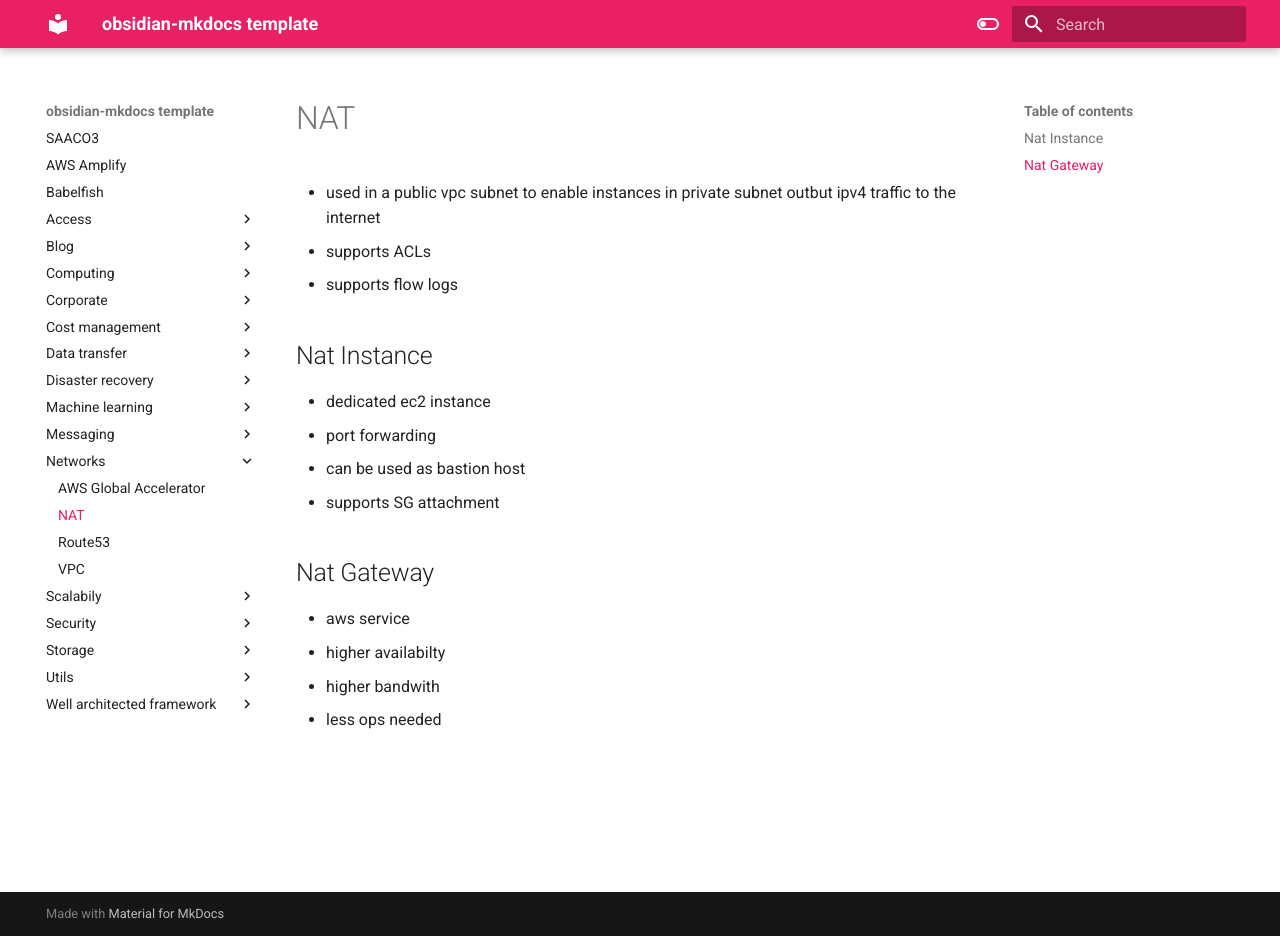
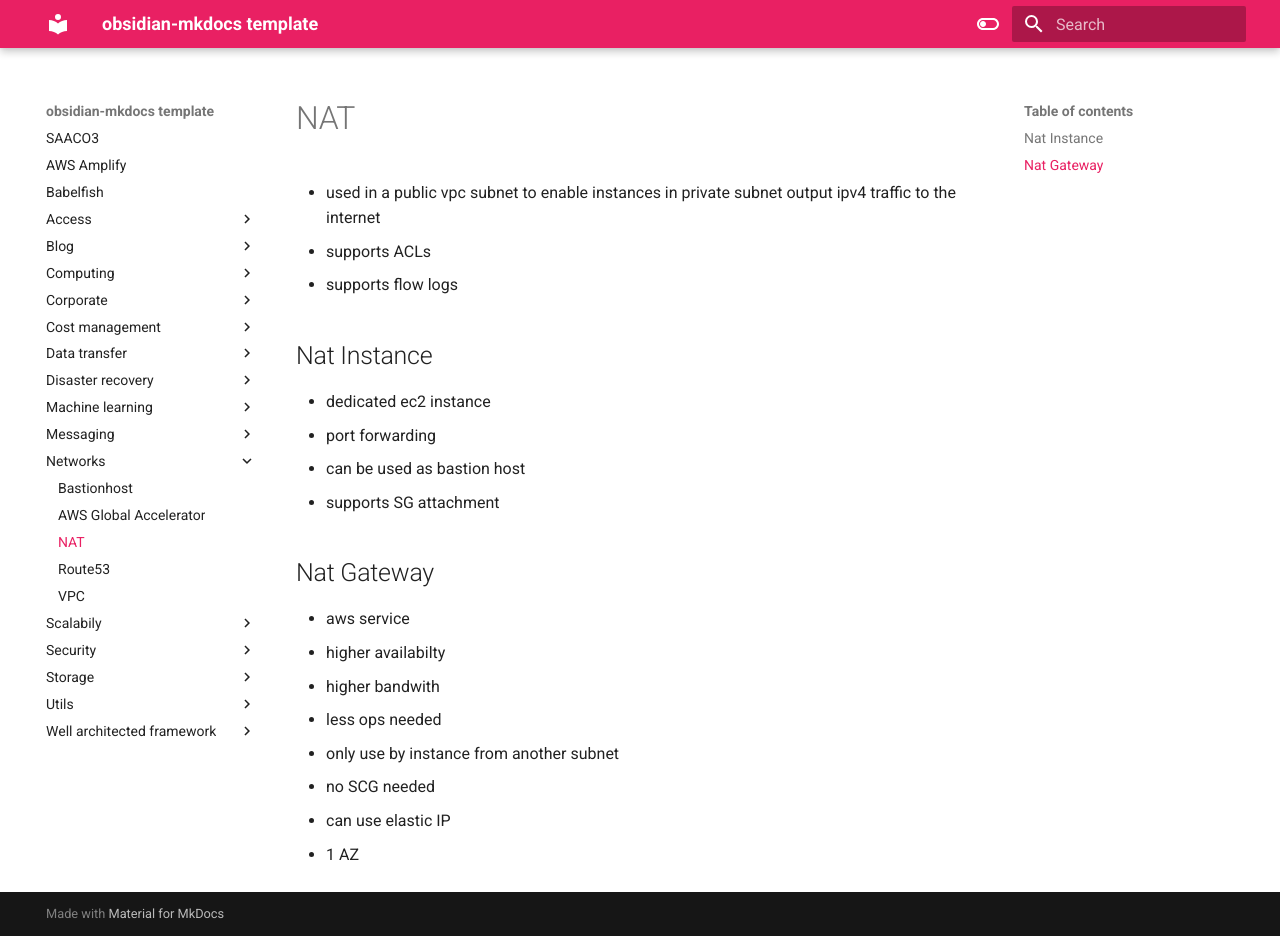
Before and after one commit to phanhieu2507/saa-03, an MkDocs documentation site: the page built from docs/networks/NAT.md, in a window 1280 px wide and 936 px high. Built offline with MkDocs 1.6.1 and Material for MkDocs 9.7.7, drawn with Linux system fonts in a browser that asks for light colours.

Commit message:
add note

```diff
--- a/docs/networks/NAT.md
+++ b/docs/networks/NAT.md
@@ -1,5 +1,5 @@
 # NAT
-- used in a public vpc subnet to enable instances in private subnet outbut ipv4 traffic to the internet
+- used in a public vpc subnet to enable instances in private subnet output ipv4 traffic to the internet
 - supports ACLs
 - supports flow logs
 ## Nat Instance
@@ -12,3 +12,7 @@
 - higher availabilty
 - higher bandwith
 - less ops needed
+- only use by instance from another subnet
+- no SCG needed
+- can use elastic IP
+- 1 AZ
```
Also changed, not shown: docs/networks/Bastionhost.md (added, +4 -0 lines), docs/networks/VPC.md (+6 -3 lines).
